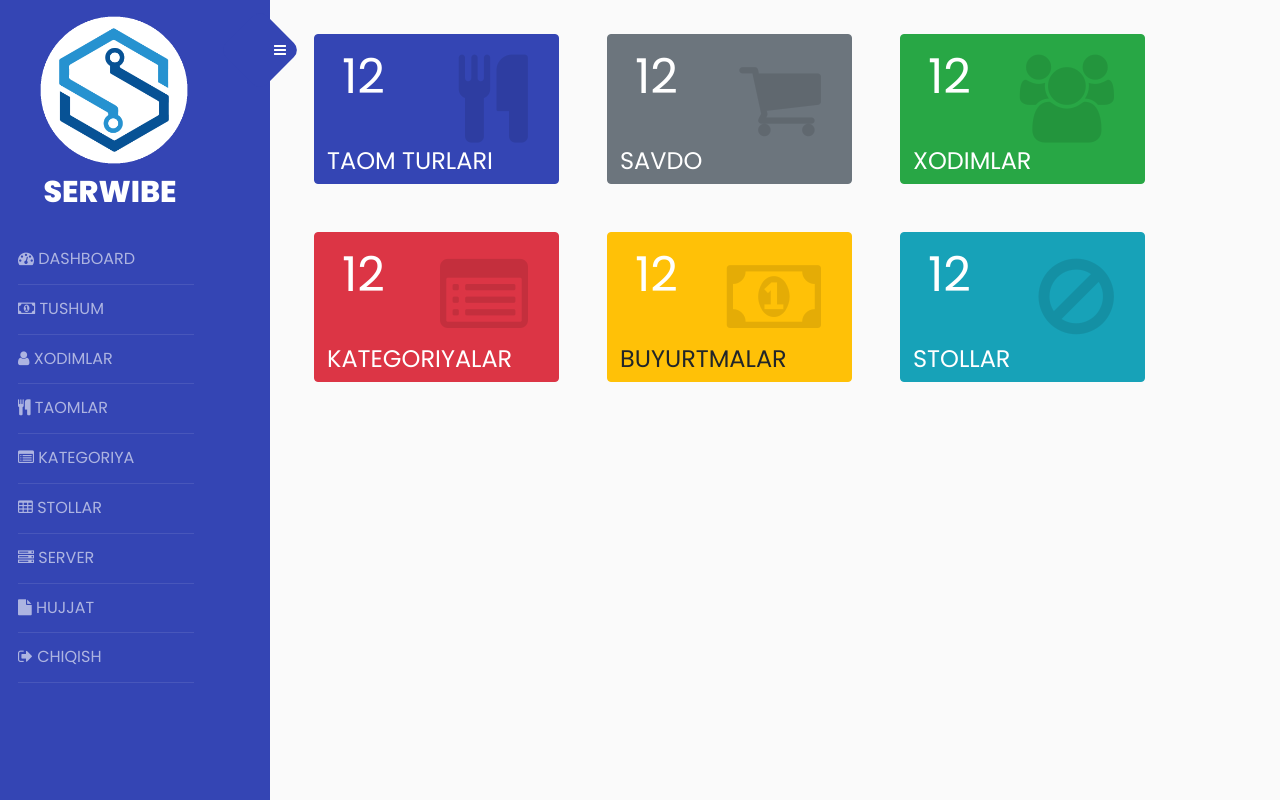
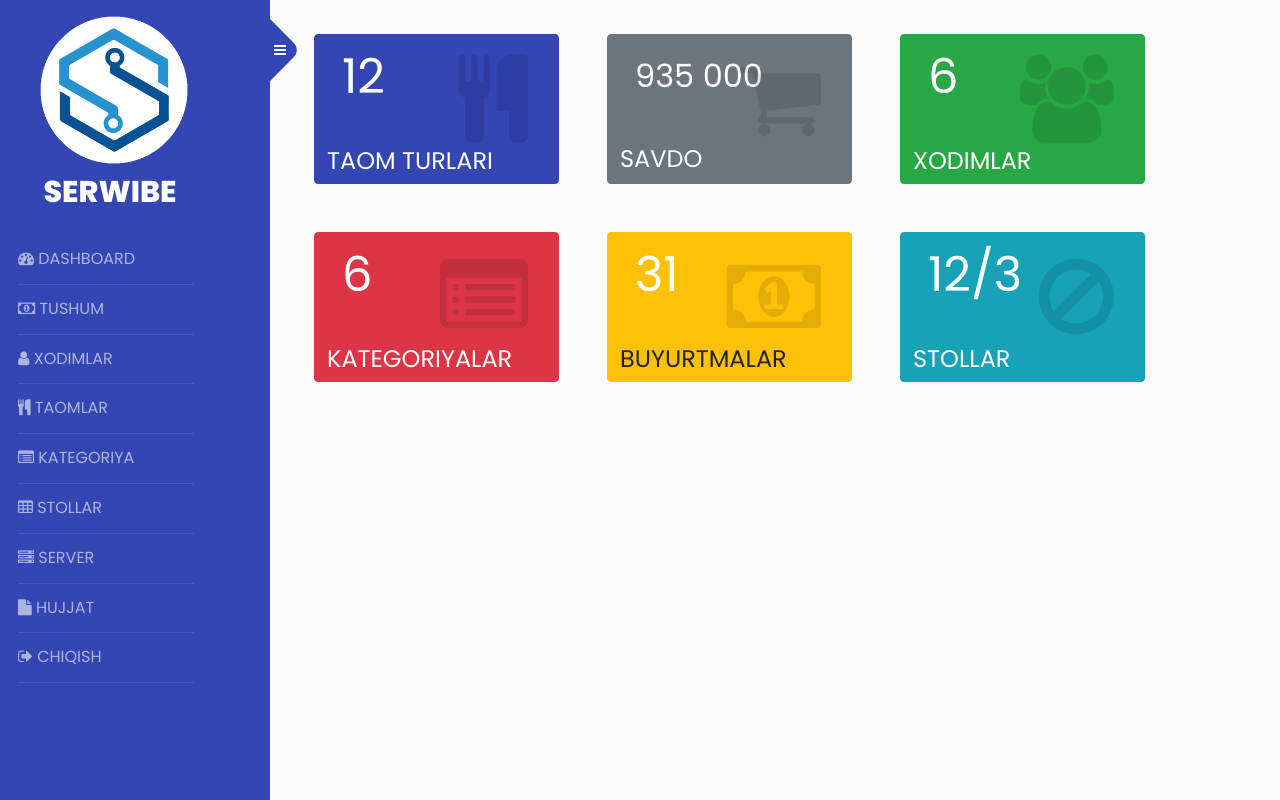
Before and after one commit to hasanbekme/SerWibe, a Django app: page /dashboard in a window 1280 px wide. Run offline with Django 3.2, Linux system fonts and the light colour scheme; some libraries are stand-ins or nearby versions.

Commit message:
dashboard02

```diff
--- a/templates/base.html
+++ b/templates/base.html
@@ -21,7 +21,6 @@
         .dcard-decimal{
             font-size: 3em;
             color: white;
-            width: 90px;
             padding-left: 15px;
             text-align: left;
             display: inline-block;
--- a/templates/dashboard.html
+++ b/templates/dashboard.html
@@ -2,34 +2,34 @@
 {% block content %}
 	<div class="row">
 
-		<div class="col-sm-3 dcard btn btn-primary m-4">
+		<div class="col-lg-3  col-10 dcard btn btn-primary m-4">
 			<div class="dcard-decimal">12</div>
 			<i class="fa fa-cutlery"></i>
 			<div class="dcard-about">Taom turlari</div>
 
 		</div>
-		<div class="col-sm-3 dcard btn btn-secondary m-4">
-			<div class="dcard-decimal">12</div>
+		<div class="col-lg-3  col-10 dcard btn btn-secondary m-4">
+			<div class="dcard-decimal" style="font-size: 2em; line-height: 70px; vertical-align: bottom;">935 000</div>
 			<i class="fa fa-shopping-cart"></i>
-			<div class="dcard-about">Savdo</div>
+			<div class="dcard-about" style="">Savdo</div>
 		</div>
-		<div class="col-sm-3 dcard btn btn-success m-4">
-			<div class="dcard-decimal">12</div>
+		<div class="col-lg-3  col-10 dcard btn btn-success m-4">
+			<div class="dcard-decimal">6</div>
 			<i class="fa fa-users"></i>
 			<div class="dcard-about">Xodimlar</div>
 		</div>
-		<div class="col-sm-3 dcard btn btn-danger m-4">
-			<div class="dcard-decimal">12</div>
+		<div class="col-lg-3  col-10 dcard btn btn-danger m-4">
+			<div class="dcard-decimal">6</div>
 			<i class="fa fa-list-alt"></i>
 			<div class="dcard-about">Kategoriyalar</div>
 		</div>
-		<div class="col-sm-3 dcard btn btn-warning m-4">
-			<div class="dcard-decimal">12</div>
+		<div class="col-lg-3  col-10 dcard btn btn-warning m-4">
+			<div class="dcard-decimal">31</div>
 			<i class="fa fa-money"></i>
 			<div class="dcard-about">Buyurtmalar</div>
 		</div>
-		<div class="col-sm-3 dcard btn btn-info m-4">
-			<div class="dcard-decimal">12</div>
+		<div class="col-lg-3  col-10 dcard btn btn-info m-4">
+			<div class="dcard-decimal">12/3</div>
 			<i class="fa fa-ban"></i>
 			<div class="dcard-about">Stollar</div>
 		</div>
```
